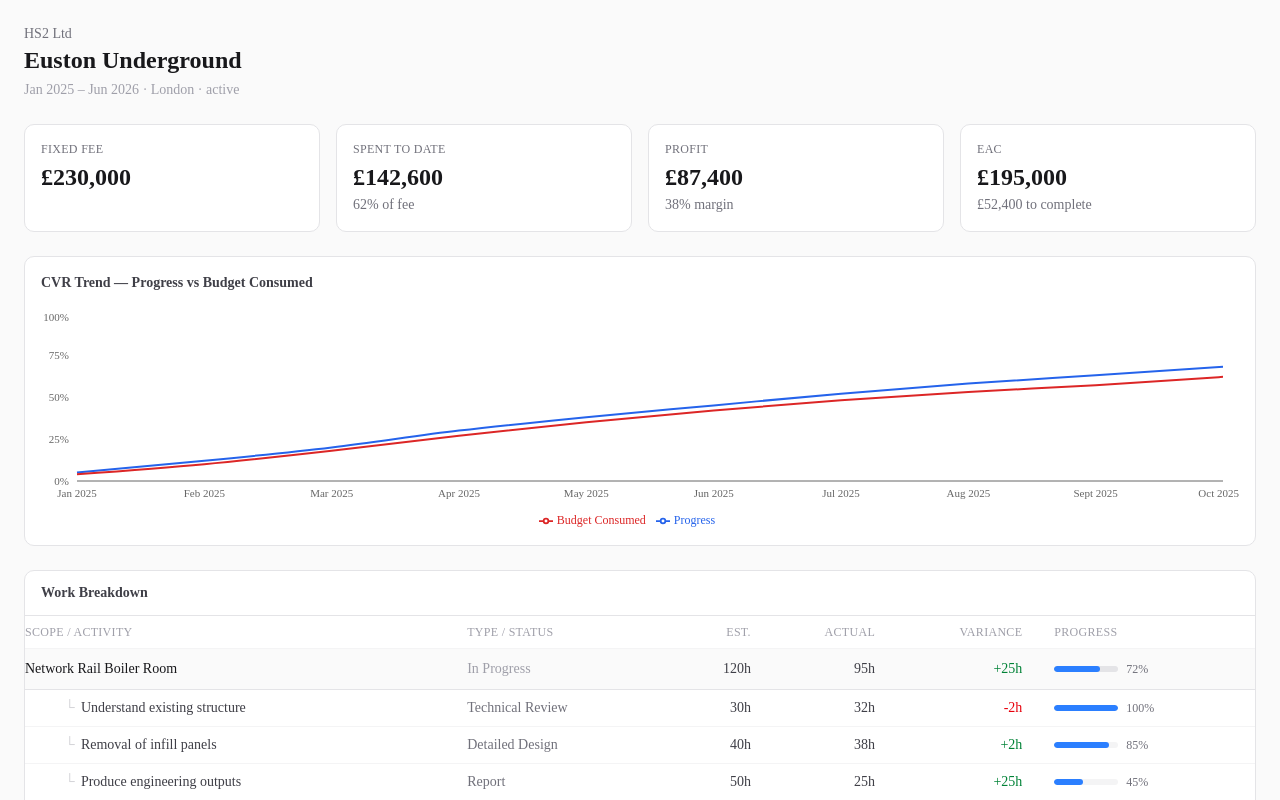
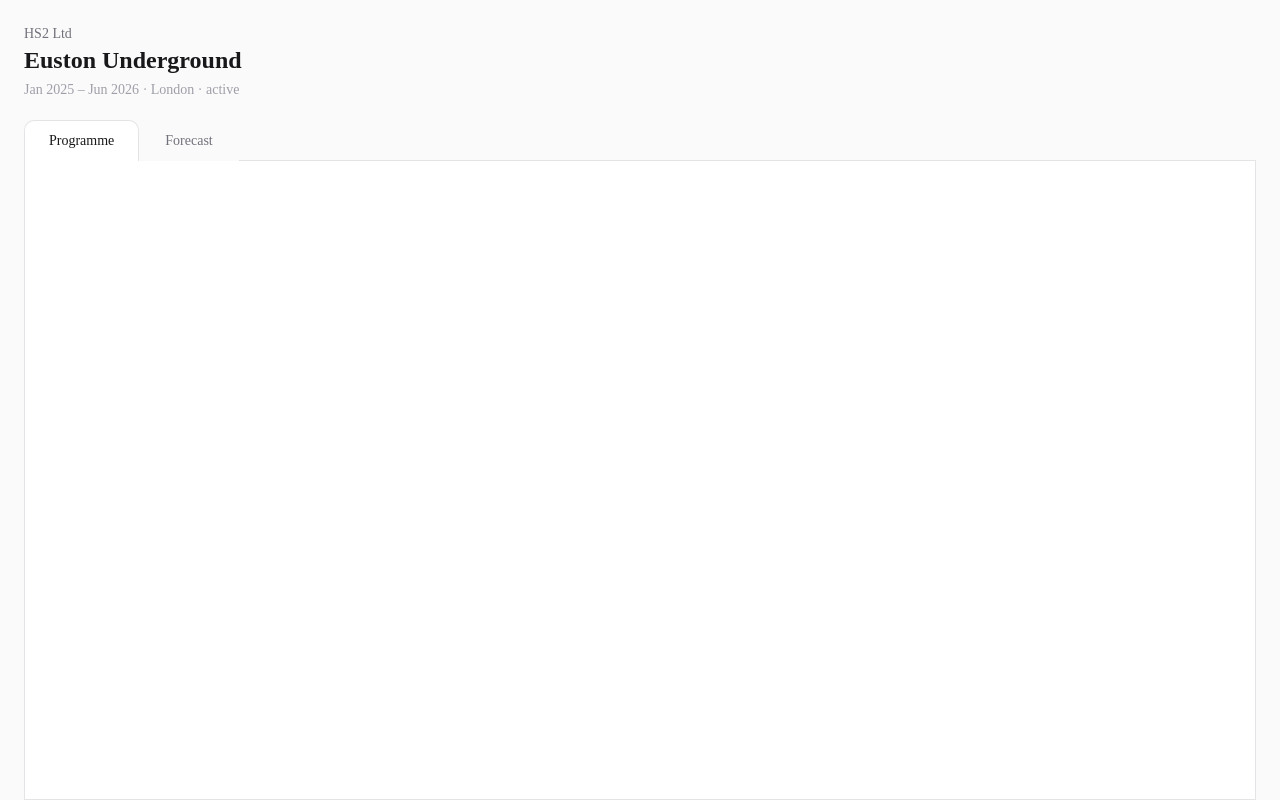
Before and after one commit to benteoh/project-management, a Next.js app: page /projects/1 in a window 1280 px wide. Shown: the top 800 px of the page. Built offline with nearby package versions, Linux system fonts and the light colour scheme.

Commit message:
add Programme and Forecast chrome-style tabs to project page
Co-Authored-By: Claude Sonnet 4.6 <noreply@anthropic.com>

```diff
--- a/src/app/projects/[id]/page.tsx
+++ b/src/app/projects/[id]/page.tsx
@@ -1,5 +1,6 @@
 "use client";
 
+import { useState } from "react";
 import {
   mockProject,
   mockScopes,
@@ -208,93 +209,51 @@ function ScopeRow({
   );
 }
 
+const TABS = ["Programme", "Forecast"] as const;
+type Tab = (typeof TABS)[number];
+
 export default function ProjectPage() {
   const project = mockProject;
-  const scopes = mockScopes;
   const cvr: ProjectCVR = mockCVR;
-
-  const overspending = cvr.budgetConsumedPercent > cvr.progressPercent;
+  const [activeTab, setActiveTab] = useState<Tab>("Programme");
 
   return (
-    <div className="min-h-screen bg-zinc-50 p-6 font-sans">
+    <div className="flex min-h-screen flex-col bg-zinc-50 font-sans">
       {/* Header */}
-      <div className="mb-6">
+      <div className="px-6 pt-6 pb-0">
         <p className="text-sm text-zinc-500">{project.client}</p>
         <h1 className="text-2xl font-semibold text-zinc-900">{project.name}</h1>
         <p className="mt-1 text-sm text-zinc-400">
           {formatDate(project.startDate)} – {formatDate(project.endDate)} ·{" "}
           {project.office} · {project.status}
         </p>
+
+        {/* Chrome-style tabs */}
+        <div className="mt-5 flex items-end gap-0.5">
+          {TABS.map((tab) => {
+            const isActive = tab === activeTab;
+            return (
+              <button
+                key={tab}
+                onClick={() => setActiveTab(tab)}
+                className={`relative px-6 py-2.5 text-sm font-medium transition-colors focus:outline-none ${
+                  isActive
+                    ? "rounded-t-lg border border-b-0 border-zinc-200 bg-white text-zinc-900"
+                    : "rounded-t-lg text-zinc-500 hover:text-zinc-700"
+                }`}
+              >
+                {tab}
+              </button>
+            );
+          })}
+          {/* bottom border that tabs sit on */}
+          <div className="flex-1 border-b border-zinc-200" />
+        </div>
       </div>
 
-      {/* Summary cards */}
-      <div className="mb-6 grid grid-cols-2 gap-4 lg:grid-cols-4">
-        <SummaryCard label="Fixed Fee" value={formatCurrency(cvr.fixedFee)} />
-        <SummaryCard
-          label="Spent to Date"
-          value={formatCurrency(cvr.totalSpent)}
-          sub={`${cvr.budgetConsumedPercent}% of fee`}
-          alert={overspending}
-        />
-        <SummaryCard
-          label="Profit"
-          value={formatCurrency(cvr.profit)}
-          sub={`${cvr.profitPercent}% margin`}
-        />
-        <SummaryCard
-          label="EAC"
-          value={formatCurrency(cvr.eac)}
-          sub={`${formatCurrency(cvr.costToComplete)} to complete`}
-        />
-      </div>
-
-      {/* CVR Chart */}
-      <div className="mb-6">
-        <CVRChart data={cvr.weeklyTrend} />
-      </div>
-
-      {/* WBS Table */}
-      <div className="rounded-lg border border-zinc-200 bg-white">
-        <div className="border-b border-zinc-200 px-4 py-3">
-          <h2 className="text-sm font-semibold text-zinc-700">
-            Work Breakdown
-          </h2>
-        </div>
-        <div className="overflow-x-auto">
-          <table className="w-full">
-            <thead>
-              <tr className="border-b border-zinc-100 text-left">
-                <th className="py-2 pr-4 text-xs font-medium uppercase tracking-wide text-zinc-400">
-                  Scope / Activity
-                </th>
-                <th className="py-2 pr-4 text-xs font-medium uppercase tracking-wide text-zinc-400">
-                  Type / Status
-                </th>
-                <th className="py-2 pr-4 text-right text-xs font-medium uppercase tracking-wide text-zinc-400">
-                  Est.
-                </th>
-                <th className="py-2 pr-4 text-right text-xs font-medium uppercase tracking-wide text-zinc-400">
-                  Actual
-                </th>
-                <th className="py-2 pr-4 text-right text-xs font-medium uppercase tracking-wide text-zinc-400">
-                  Variance
-                </th>
-                <th className="py-2 pl-4 text-xs font-medium uppercase tracking-wide text-zinc-400">
-                  Progress
-                </th>
-              </tr>
-            </thead>
-            <tbody>
-              {scopes.map((scope) => (
-                <ScopeRow
-                  key={scope.id}
-                  scope={scope}
-                  activities={mockActivities[scope.id] ?? []}
-                />
-              ))}
-            </tbody>
-          </table>
-        </div>
+      {/* Tab content */}
+      <div className="flex flex-1 bg-white border-x border-b border-zinc-200 mx-6">
+        {/* empty — content goes here */}
       </div>
     </div>
   );
```
